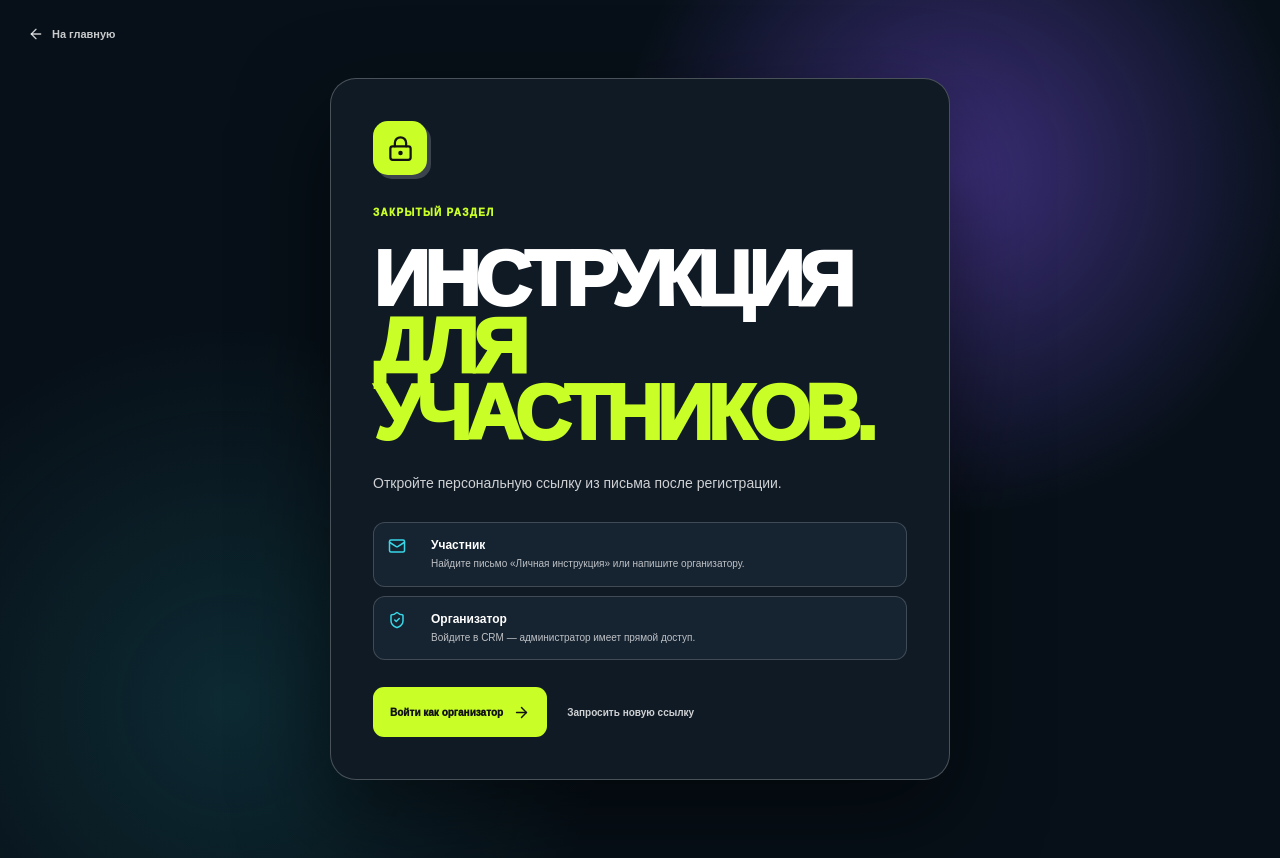
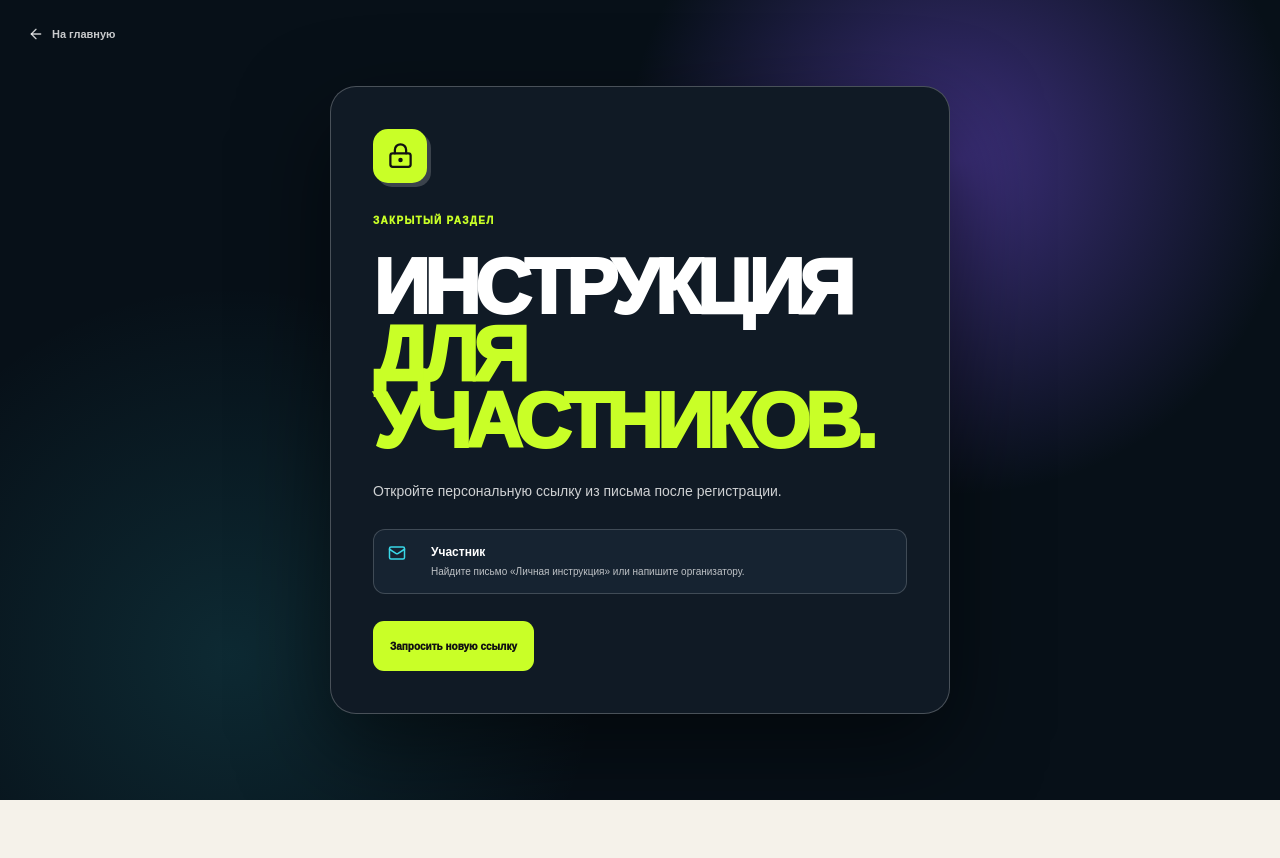
Before and after one commit to azholonov/masterclass_landing, a Next.js app: page /guide/access-required in a window 1280 px wide. After the commit the page ends 800 px from the top, so only its background shows below. Built offline with nearby package versions, Linux system fonts and the light colour scheme.

Commit message:
removed login as admin button from guide access page

```diff
--- a/app/guide/access-required/page.tsx
+++ b/app/guide/access-required/page.tsx
@@ -1,6 +1,6 @@
 import type { Metadata } from "next";
 import Link from "next/link";
-import { ArrowLeft, ArrowRight, LockKeyhole, Mail, ShieldCheck } from "lucide-react";
+import { ArrowLeft, LockKeyhole, Mail } from "lucide-react";
 import styles from "../guide.module.css";
 
 export const metadata: Metadata = {
@@ -30,11 +30,9 @@ export default async function GuideAccessRequiredPage({
         <p className={styles.accessLead}>{message}</p>
         <div className={styles.accessSteps}>
           <div><Mail size={18} /><span><strong>Участник</strong>Найдите письмо «Личная инструкция» или напишите организатору.</span></div>
-          <div><ShieldCheck size={18} /><span><strong>Организатор</strong>Войдите в CRM — администратор имеет прямой доступ.</span></div>
         </div>
         <div className={styles.accessActions}>
-          <Link href="/crm/login">Войти как организатор <ArrowRight size={17} /></Link>
-          <a href="mailto:soloapps.dev@gmail.com">Запросить новую ссылку</a>
+          <a className={styles.accessPrimaryAction} href="mailto:soloapps.dev@gmail.com">Запросить новую ссылку</a>
         </div>
       </section>
     </main>
--- a/app/guide/guide.module.css
+++ b/app/guide/guide.module.css
@@ -249,9 +249,8 @@
 .accessSteps span { color: rgba(255,255,255,.72); font-size: 10px; line-height: 1.45; }
 .accessSteps strong { display: block; margin-bottom: 3px; color: #fff; font-size: 12px; }
 .accessActions { display: flex; align-items: center; gap: 20px; margin-top: 27px; }
-.accessActions a:first-child { display: inline-flex; align-items: center; gap: 10px; min-height: 50px; padding: 0 17px; border-radius: 11px; color: var(--guide-ink); background: var(--guide-lime); font-size: 10px; font-weight: 950; }
-.accessActions a:last-child { color: rgba(255,255,255,.8); font-size: 10px; font-weight: 850; }
-.accessActions a:last-child:hover { color: var(--guide-lime); }
+.accessPrimaryAction { display: inline-flex; align-items: center; justify-content: center; min-height: 50px; padding: 0 17px; border-radius: 11px; color: var(--guide-ink); background: var(--guide-lime); font-size: 10px; font-weight: 950; }
+.accessPrimaryAction:hover { background: #d7ff5f; }
 
 @media (max-width: 1040px) {
   .heroGrid { grid-template-columns: 1fr; gap: 45px; }
@@ -309,8 +308,6 @@
   .footer .shell { padding: 35px 0; flex-direction: column; text-align: center; }
   .accessCard { padding: 30px 21px; }
   .accessActions { align-items: stretch; flex-direction: column; }
-  .accessActions a:first-child { justify-content: center; }
-  .accessActions a:last-child { text-align: center; }
 }
 
 @media (max-width: 430px) {
```
Also changed, not shown: 2 other files (tests, documents, lock files or other folders).
